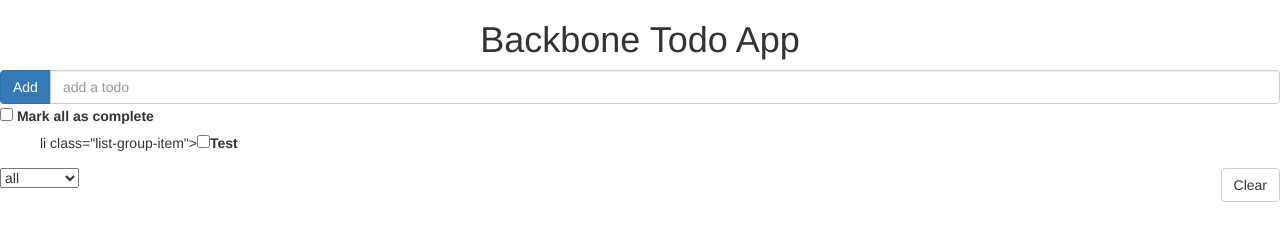
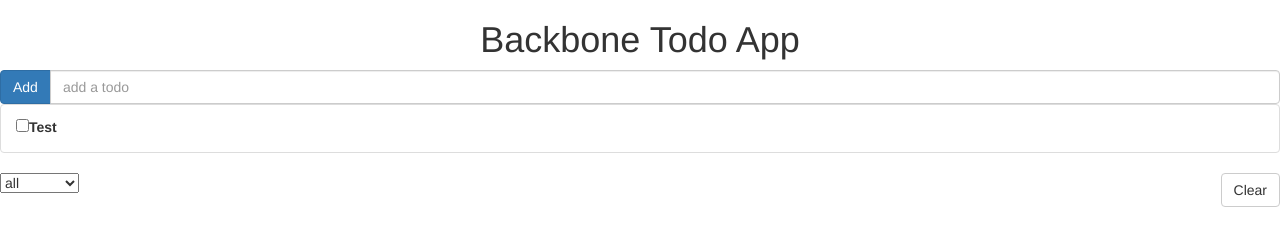
Before and after one commit to clearlyTHUYDOAN/prodigy-backbone-todo, a website: page index.html in a window 1280 px wide. Drawn offline with nearby package versions, Linux system fonts and the light colour scheme.

Commit message:
set up bootstrap components

```diff
--- a/index.html
+++ b/index.html
@@ -17,9 +17,7 @@
             <header id="header"></header>
             <form id="form"></form>
             <section id="main">
-                <input id="toggle-all" type="checkbox">
-                <label for="toggle-all">Mark all as complete</label>
-                <ul id="todo-list"></ul>
+                <ul class="list-group" id="todo-list"></ul>
             </section>
         </section>
 
--- a/js/index.js
+++ b/js/index.js
@@ -16,9 +16,7 @@ $(document).ready(() => {
     ])
 
     // Render initial state of todos
-    console.log(todoList);
     const todoListView = new TodoListView({collection: todoList});
-    // $('#todo-list').append(todoListView.render().el);
     todoListView.render();
 
     // Render form to add Todos
--- a/js/views/App.js
+++ b/js/views/App.js
@@ -9,12 +9,14 @@ const AppView = Backbone.View.extend({
     }
 })
 
-// $(document).ready(() => {
-//     $('#add-todo').on('click', () => {
-//         const todo = new Todo({
-//             title: $('#new-todo').val(),
-//             completed: false
-//         })
-//         console.log(todo.toJSON());
-//     })
-// })
+// Temporary
+
+$(document).ready(() => {
+    $('#add-todo').on('click', () => {
+        const todo = new Todo({
+            title: $('#new-todo').val(),
+            completed: false
+        })
+        console.log(todo.toJSON());
+    })
+})
--- a/js/views/Form.js
+++ b/js/views/Form.js
@@ -8,8 +8,8 @@ const FormView = Backbone.View.extend({
         this.$el.html(
             '<div class="input-group">' +
                 '<span class="input-group-btn">' +
-                    '<button class="btn btn-primary" type="button">Add</button></span>' +
-                '<input class="form-control" placeholder="add a todo">' +
+                    '<button class="btn btn-primary" type="button" id="add-todo">Add</button></span>' +
+                '<input class="form-control" id="new-todo" placeholder="add a todo">' +
             '</div>'
             );
     }
--- a/js/views/Todo.js
+++ b/js/views/Todo.js
@@ -1,13 +1,17 @@
 const TodoView = Backbone.View.extend({
     el: '#todo-list',
+    // events: {
+
+    // },
     initialize: function() {
-        console.log('TodoView initialize has fired.');
+        // Event listeners
+
     },
     render: function() {
         this.$el.html(
-            'li class="list-group-item">' +
+            '<li class="list-group-item">' +
                 '<input type="checkbox" value="on"></input>' +
-                '<label class="">Test</label>' +
+                '<label class="">Test</label>' + // Needs to be dynamic
             '</li>'
         );
     }
--- a/js/views/TodoList.js
+++ b/js/views/TodoList.js
@@ -6,8 +6,9 @@ const TodoListView = Backbone.View.extend({
     },
     render: function() {
         // Render each item in collection
-        this.collection.forEach(this.renderTodo, this);
-        return this;
+        console.log(this.collection);
+        this.collection.forEach(this.renderTodo, this); // what's with the this
+        return this; // what's with the this
     },
     renderTodo: function (todoItem) {
         console.log('renderTodo is firing');
```
